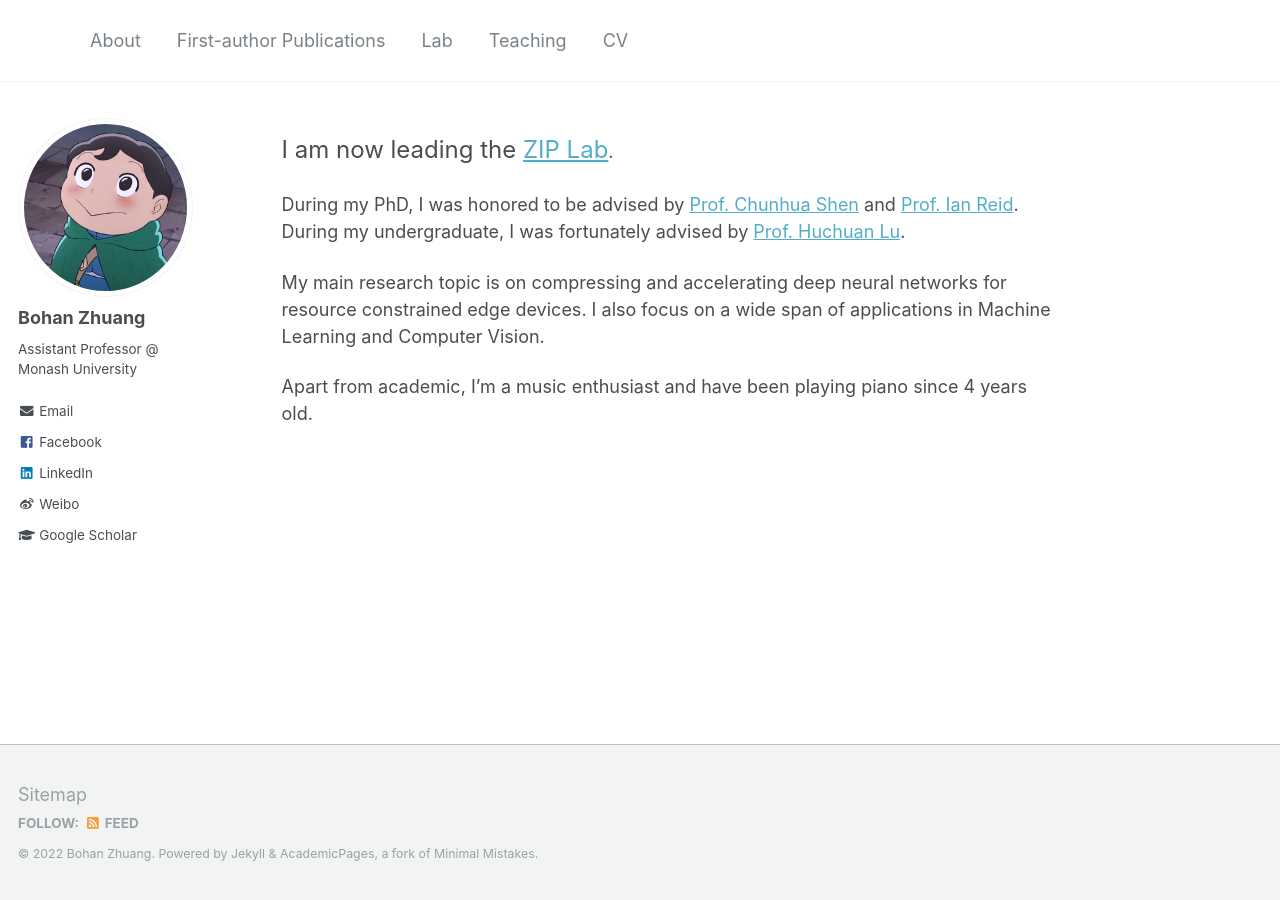
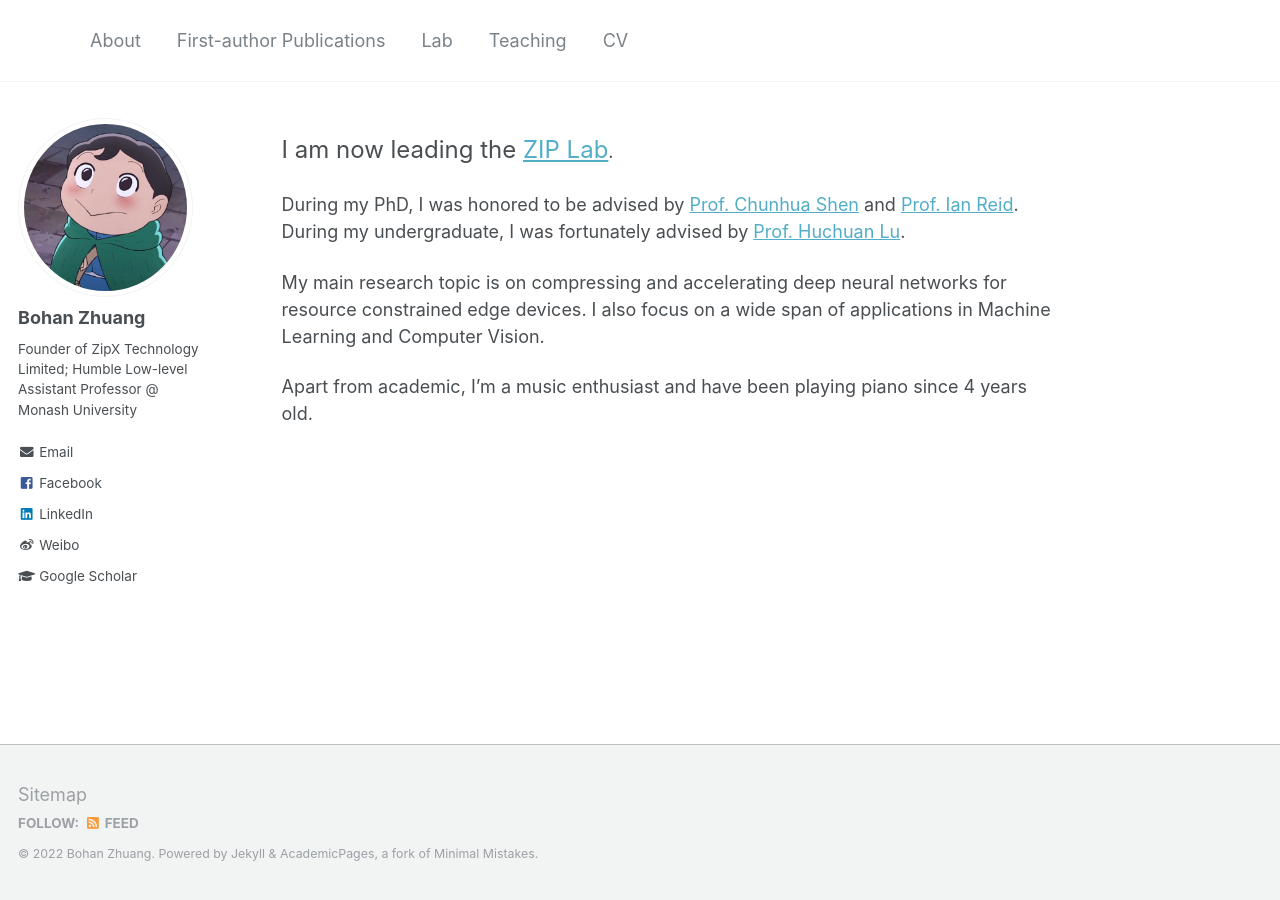
Before and after one commit to bohanzhuang/bohanzhuang.github.io, a Jekyll site: the page built from _pages/about.md, in a window 1280 px wide. Built offline with Jekyll 4.4.1, drawn with Linux system fonts in a browser that asks for light colours.

Commit message:
Update _config.yml

```diff
--- a/_config.yml
+++ b/_config.yml
@@ -82,7 +82,7 @@ analytics:
 author:
   name             : "Bohan Zhuang"
   avatar           : "bohan.jpeg"
-  bio              : "Assistant Professor @ Monash University"
+  bio              : "Founder of ZipX Technology Limited; Humble Low-level Assistant Professor @ Monash University"
   location         : #"Location"
   employer         :
   pubmed           : #"https://www.ncbi.nlm.nih.gov/pubmed/?term=john+snow"
```
